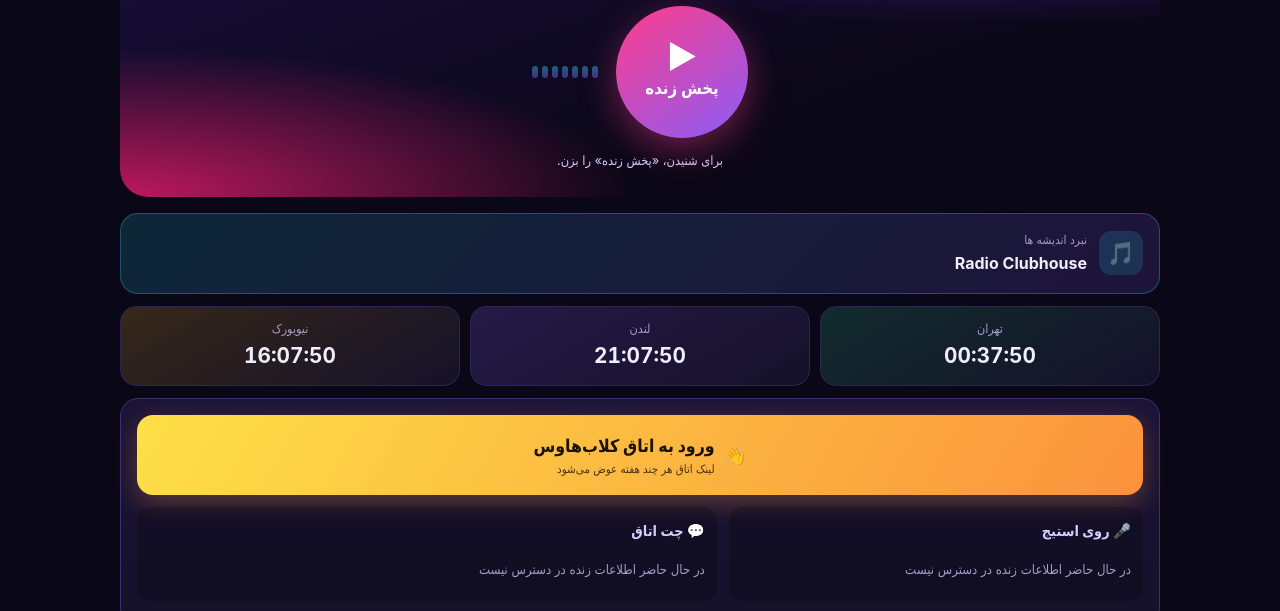
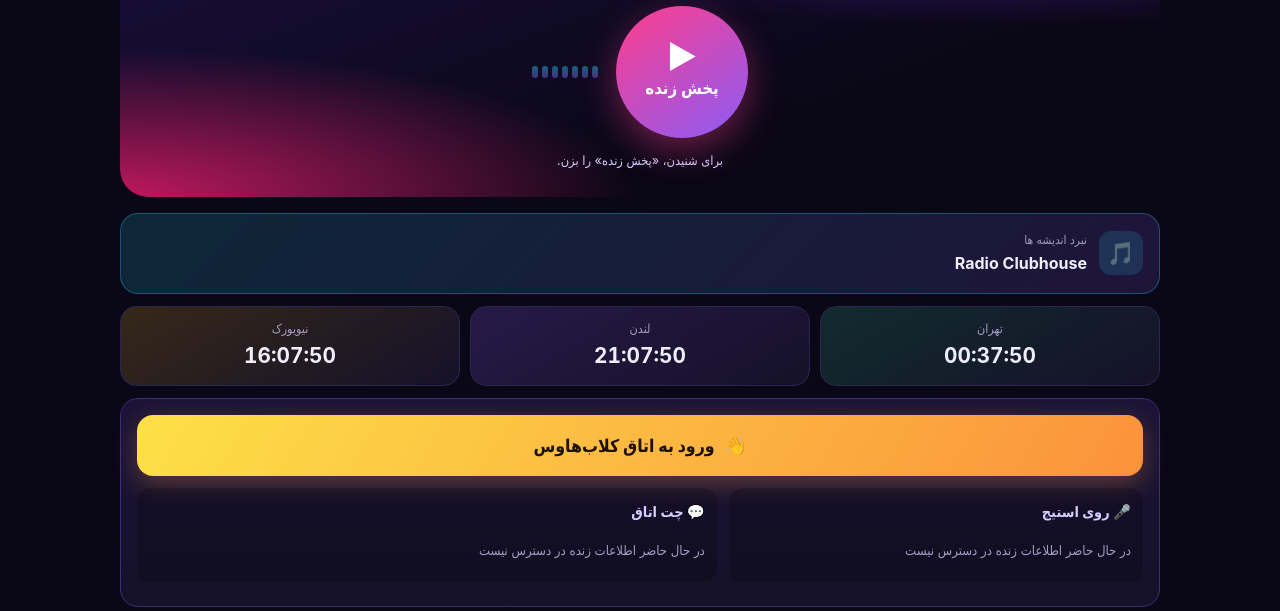
Before and after one commit to fazadi3001/radioclubhouse-site, a plain HTML site: page index.html in a window 1280 px wide. Shown: the part 141-752 px from the top of the page. Drawn offline with Linux system fonts and the light colour scheme; no server answers.

Commit message:
Remove room link note

```diff
--- a/index.html
+++ b/index.html
@@ -143,7 +143,7 @@ footer{text-align:center;color:var(--muted);font-size:.72rem;margin-top:18px}
   <section class="card room full" id="room" aria-label="اتاق زنده">
     <a class="ch-btn" id="clubhouseBtn" target="_blank" rel="noopener"
        href="https://www.clubhouse.com/i/%DA%AF%D9%88%DB%8C%D8%A7-%D9%85%D8%B0%D8%A7%DA%A9%D8%B1%D8%A7%D8%AA-%D8%A8%D9%87-%D8%A8%D9%86-%D8%A8%D8%B3%D8%AA-%D8%A7%D8%B3%D8%A7%D8%B3%DB%8C-%D8%AE%D9%88%D8%B1%D8%AF%D9%87-%D9%88%D8%A7%D9%82%D8%B9%D8%A7-%DA%86%D8%B1%D8%A7/AammeZaY">
-      <span>👋</span><span>ورود به اتاق کلاب‌هاوس<small>لینک اتاق هر چند هفته عوض می‌شود</small></span>
+      <span>👋</span><span>ورود به اتاق کلاب‌هاوس</span>
     </a>
     <div class="rgrid">
       <div class="sub">
```
